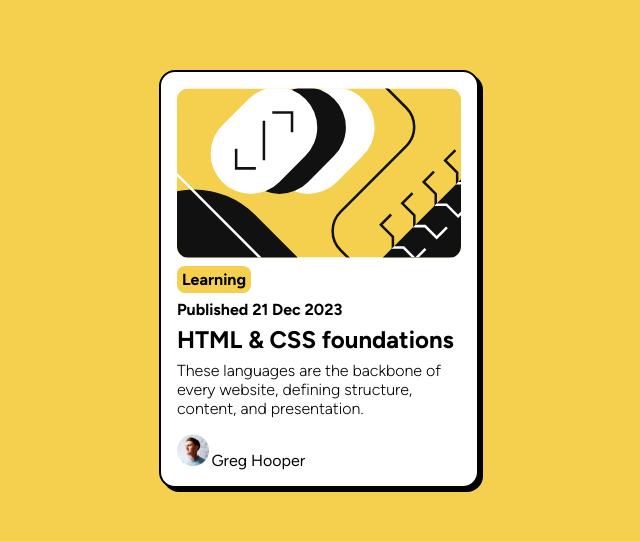
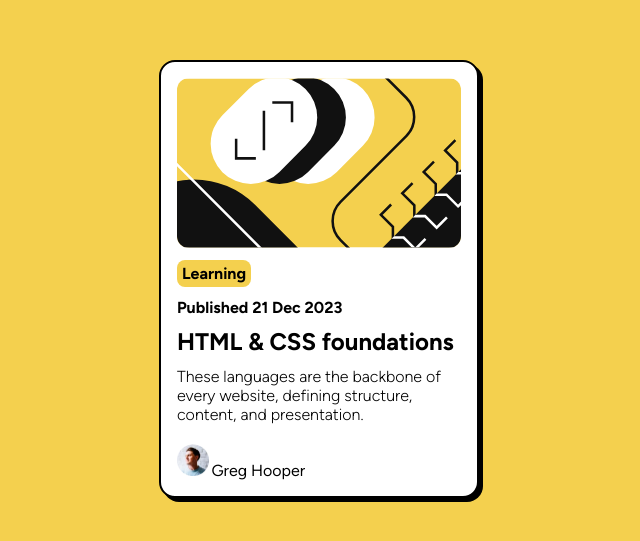
Before and after one commit to SimonMcCaffery/blog-preview-card-main, a plain HTML site: page index.html in a window 1280 px wide. Shown: the part 121-662 px from the top of the page, without its empty margins (321-961 px from the left). Drawn offline with Linux system fonts and the light colour scheme.

Commit message:
adjusting container
changed container height and gap

```diff
--- a/styles.css
+++ b/styles.css
@@ -78,10 +78,10 @@ p{
     align-items: center;
     justify-content: center;
     max-width: 25vw;      /* Container width */
-    max-height: 75vh;     /* Fixed height for container */
+    max-height: 85vh;     /* Fixed height for container */
     width: auto;
-    height: auto;
-    gap: .5rem;
+    height: fit-content;
+    gap: .75rem;
     background-color: var(--color-white);
     padding: 1rem;
     border: solid black .125rem;
```
